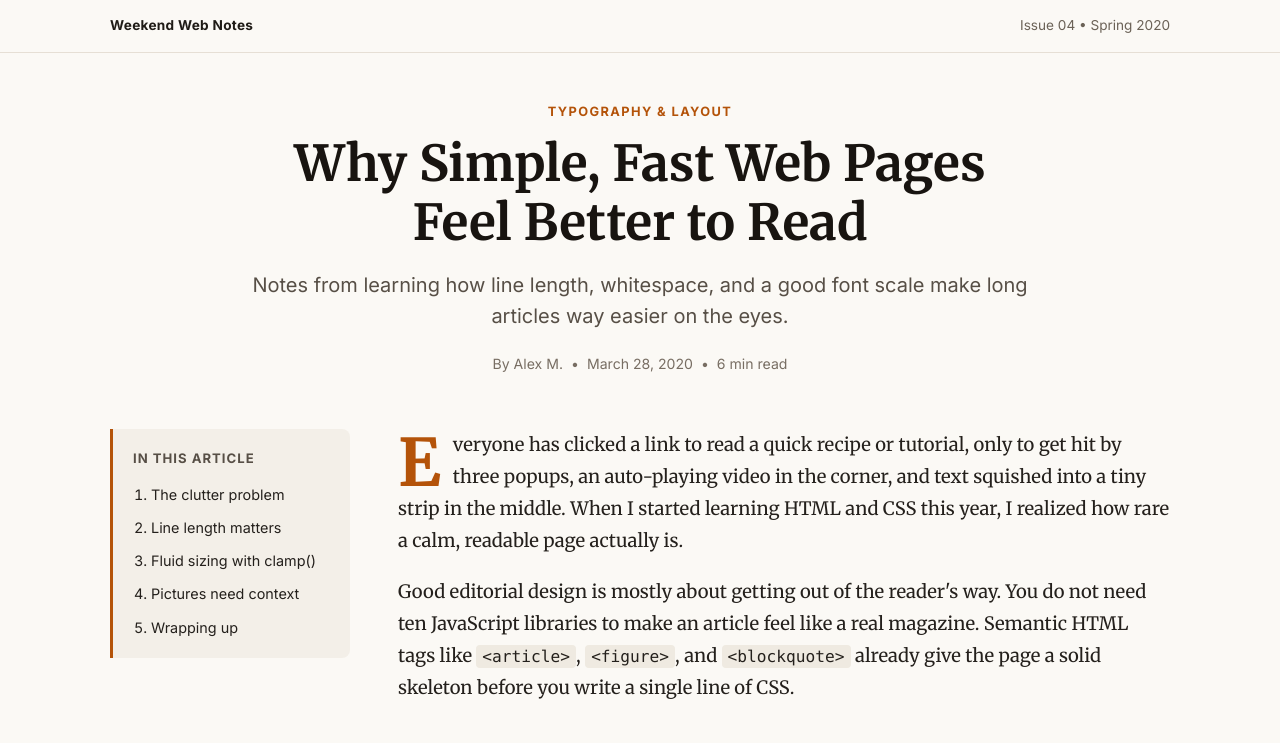
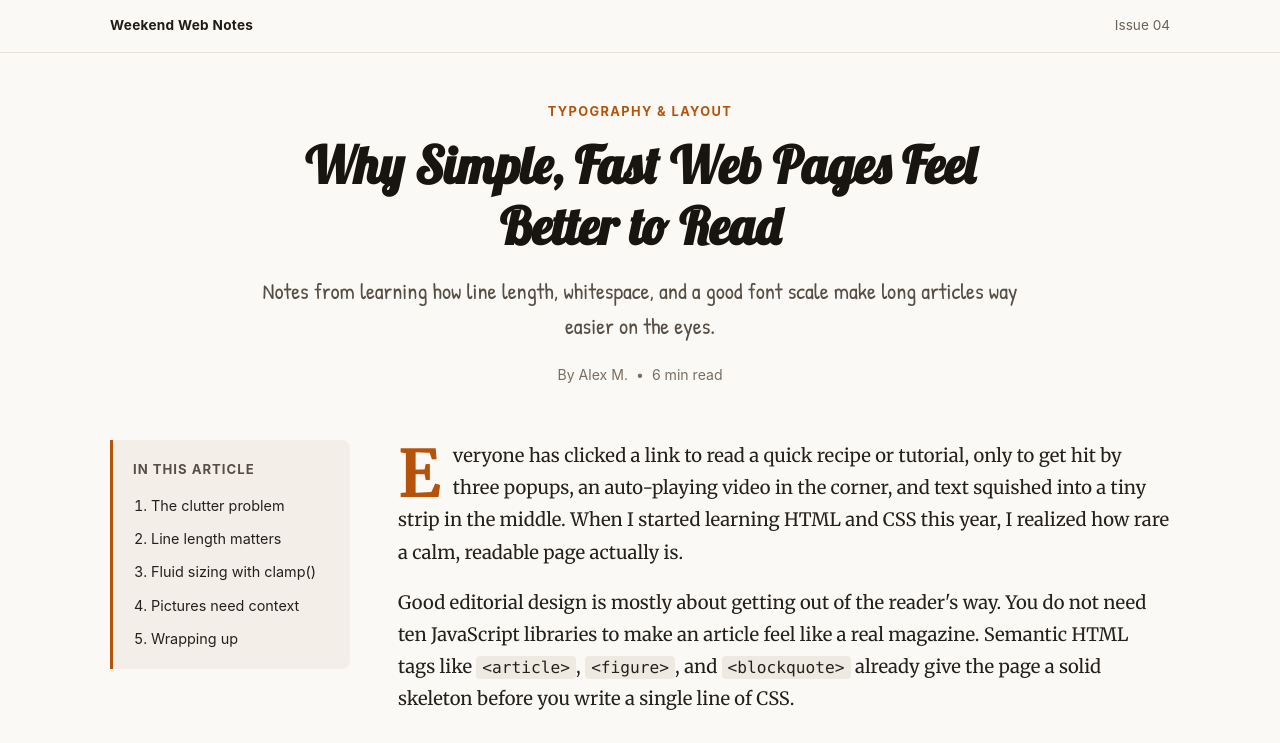
Before and after one commit to tensorGT/cool-blog-article-layout, a plain HTML site: page index.html in a window 1280 px wide. Shown: the top 743 px of the page. Drawn offline with Linux system fonts and the light colour scheme.

Commit message:
tried lobster + patrick hand fonts and cleaned up footer

```diff
--- a/index.html
+++ b/index.html
@@ -4,7 +4,7 @@
   <meta charset="UTF-8">
   <meta name="viewport" content="width=device-width, initial-scale=1.0">
   <title>Why Slow Web Pages Still Win - Editorial Practice</title>
-  <link href="https://fonts.googleapis.com/css2?family=Merriweather:ital,wght@0,400;0,700;1,400&family=Inter:wght@400;600;700&display=swap" rel="stylesheet">
+  <link href="https://fonts.googleapis.com/css2?family=Lobster&family=Patrick+Hand&family=Merriweather:ital,wght@0,400;0,700;1,400&display=swap" rel="stylesheet">
   <link rel="stylesheet" href="style.css">
 </head>
 <body>
@@ -12,7 +12,7 @@
   <header class="site-top">
     <div class="top-inner">
       <span class="site-name">Weekend Web Notes</span>
-      <span class="issue-date">Issue 04 • Spring 2020</span>
+      <span class="issue-date">Issue 04</span>
     </div>
   </header>
 
@@ -25,8 +25,6 @@
       </p>
       <div class="byline">
         <span>By Alex M.</span>
-        <span>•</span>
-        <time datetime="2020-03-28">March 28, 2020</time>
         <span>•</span>
         <span>6 min read</span>
       </div>
@@ -141,7 +139,7 @@
   </main>
 
   <footer class="site-footer">
-    <p>Built with plain HTML &amp; CSS • Spring 2020 practice project</p>
+    <p>Built with plain HTML &amp; CSS • Practice project</p>
   </footer>
 
 </body>
--- a/style.css
+++ b/style.css
@@ -64,15 +64,16 @@ body {
 }
 
 .article-hero h1 {
-  font-size: clamp(1.9rem, 1.3rem + 2.6vw, 3.1rem);
+  font-family: 'Lobster', Georgia, serif;
+  font-size: clamp(2rem, 1.4rem + 2.6vw, 3.2rem);
   line-height: 1.18;
   color: #181410;
   margin-bottom: 18px;
 }
 
 .deck {
-  font-family: 'Inter', sans-serif;
-  font-size: clamp(1.05rem, 0.98rem + 0.4vw, 1.25rem);
+  font-family: 'Patrick Hand', cursive, sans-serif;
+  font-size: clamp(1.15rem, 1.05rem + 0.45vw, 1.4rem);
   color: #574f46;
   line-height: 1.55;
   margin-bottom: 20px;
```
